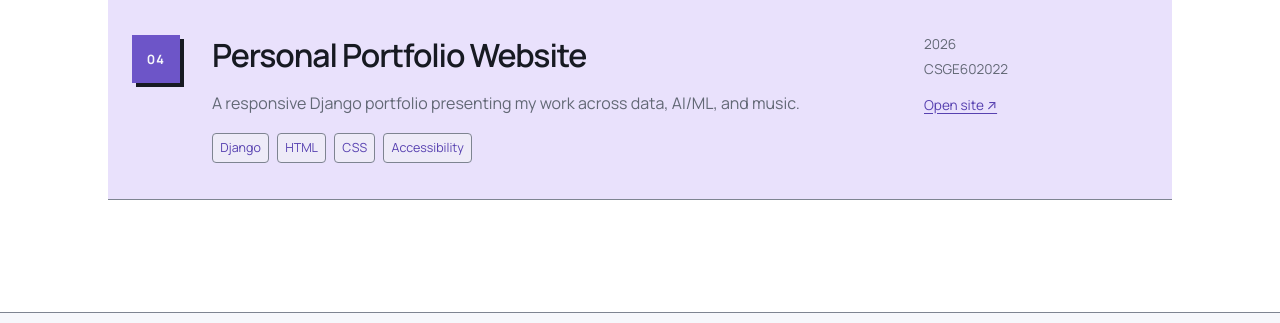
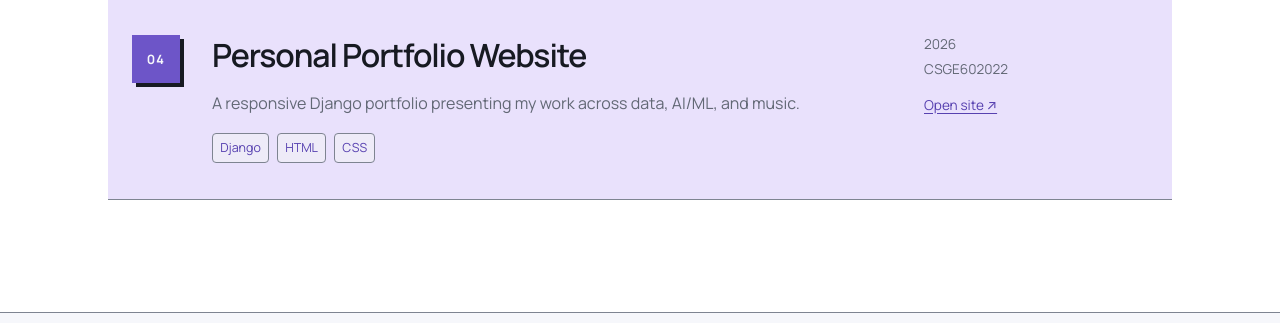
Before and after one commit to arthein53/myportfolio, a Django app: page / in a window 1280 px wide. Shown: the part 2286-2609 px from the top of the page. Run offline with Django 5.2, Linux system fonts and the light colour scheme.

Commit message:
update README.md

```diff
--- a/templates/index.html
+++ b/templates/index.html
@@ -230,7 +230,6 @@
                                     <li>Django</li>
                                     <li>HTML</li>
                                     <li>CSS</li>
-                                    <li>Accessibility</li>
                                 </ul>
                             </div>
                             <div class="project-meta">
```
Also changed, not shown: README.md.
